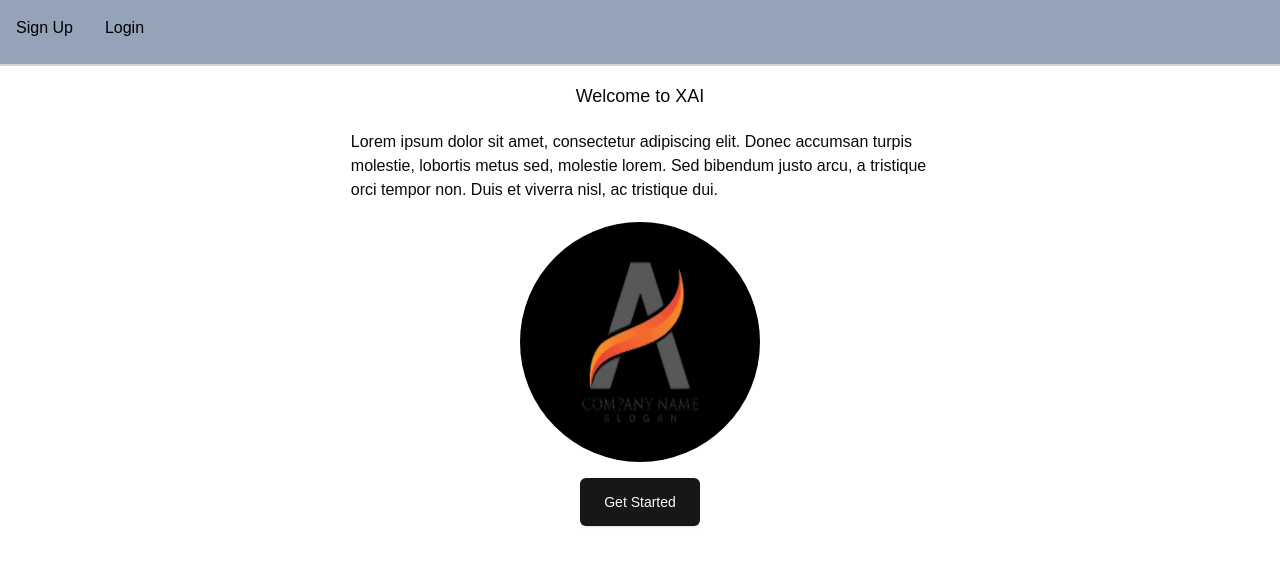
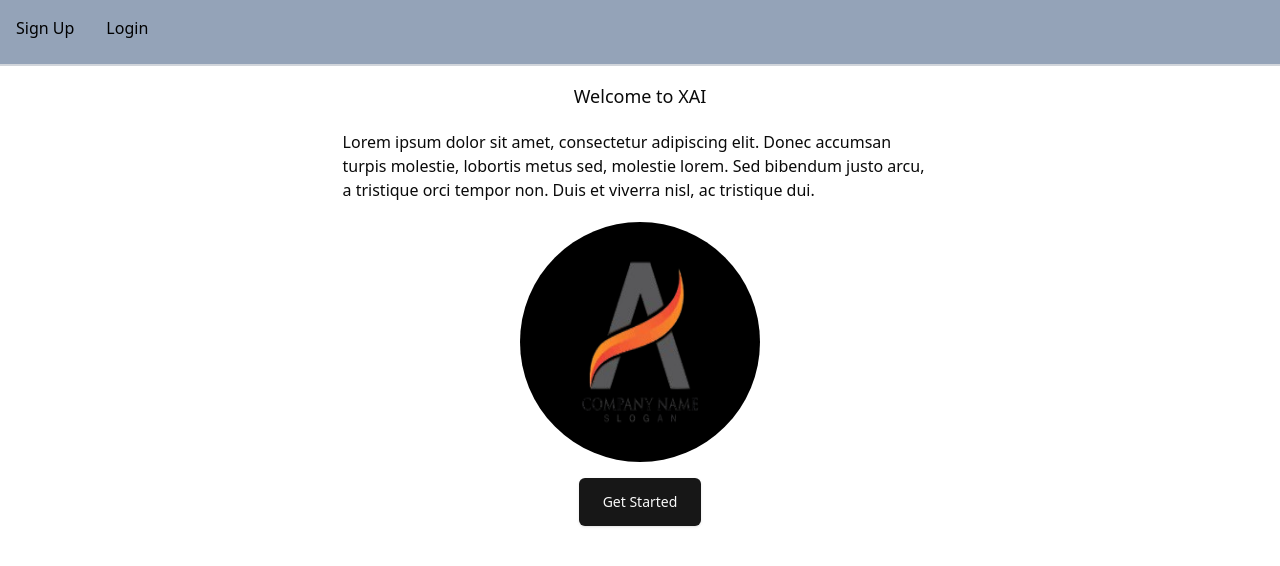
Before and after one commit to mr-jones123/new-xai-version, a Next.js app: page / in a window 1280 px wide. Shown: the top 566 px of the page. Built offline with nearby package versions, Linux system fonts and the light colour scheme.

Commit message:
feat: font added

```diff
--- a/src/app/globals.css
+++ b/src/app/globals.css
@@ -1,9 +1,11 @@
+@import url('https://fonts.googleapis.com/css2?family=Montserrat:wght@100..900&display=swap');
+
 @tailwind base;
 @tailwind components;
 @tailwind utilities;
 
 body {
-  font-family: Arial, Helvetica, sans-serif;
+  font-family: var(--font-montserrat), Arial, Helvetica, sans-serif;
 }
 
 @layer base {
--- a/src/app/layout.tsx
+++ b/src/app/layout.tsx
@@ -1,15 +1,10 @@
 import type { Metadata } from "next";
-import { Geist, Geist_Mono } from "next/font/google";
+import { Montserrat } from "next/font/google";
 import "./globals.css";
 import NavBar from "@/components/NavBar";
 
-const geistSans = Geist({
-  variable: "--font-geist-sans",
-  subsets: ["latin"],
-});
-
-const geistMono = Geist_Mono({
-  variable: "--font-geist-mono",
+const montserrat = Montserrat({
+  variable: "--font-montserrat",
   subsets: ["latin"],
 });
 
@@ -26,7 +21,7 @@ export default function RootLayout({
   return (
     <html lang="en">
       <body
-        className={`${geistSans.variable} ${geistMono.variable} antialiased`}
+        className={`${montserrat.variable} font-sans antialiased`}
       >
         <NavBar />
         {children}
```
